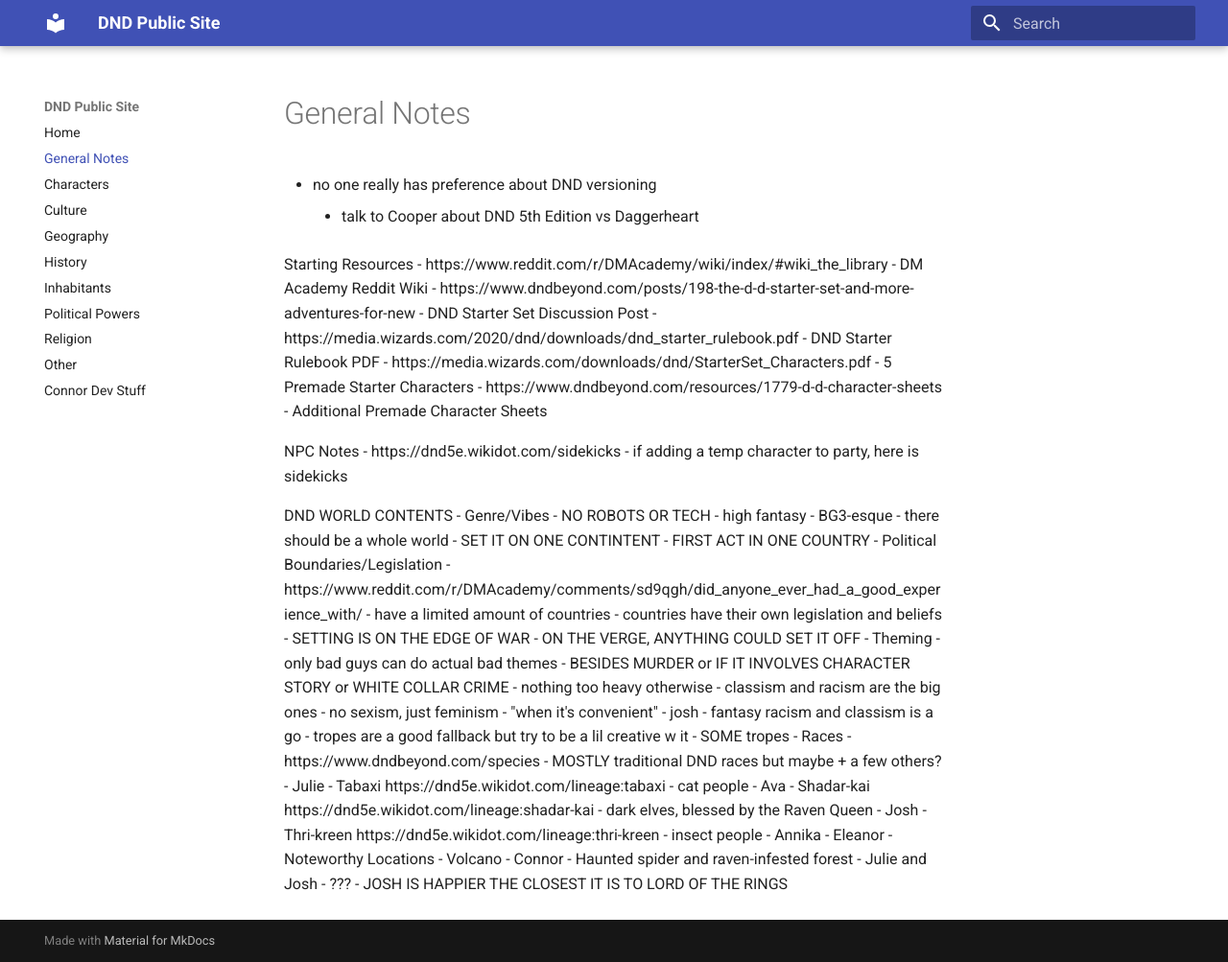
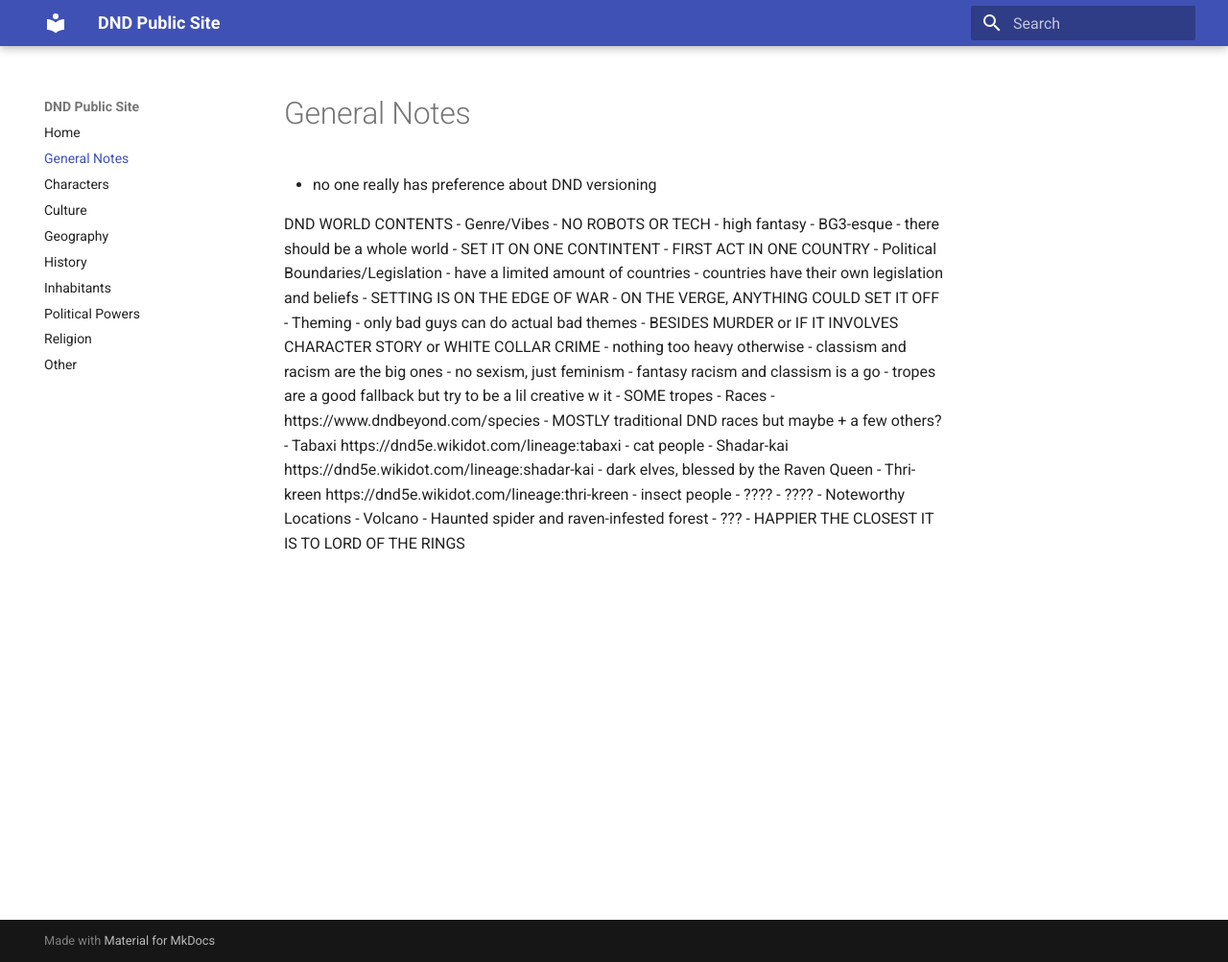
Before and after one commit to wallcon4488/DND-public, an MkDocs documentation site: the page built from docs/General World Notes.md, in a window 1280 px wide and 1003 px high. Shown: the whole window at 96% size. Built offline with MkDocs 1.6.1 and Material for MkDocs 9.7.7, drawn with Linux system fonts in a browser that asks for light colours.

Commit message:
updated pages to be more personalized

```diff
--- a/docs/General World Notes.md
+++ b/docs/General World Notes.md
@@ -1,21 +1,4 @@
 - no one really has preference about DND versioning
-	- talk to Cooper about DND 5th Edition vs Daggerheart
-
-Starting Resources
-- https://www.reddit.com/r/DMAcademy/wiki/index/#wiki_the_library
-	- DM Academy Reddit Wiki
-- https://www.dndbeyond.com/posts/198-the-d-d-starter-set-and-more-adventures-for-new
-	- DND Starter Set Discussion Post
-- https://media.wizards.com/2020/dnd/downloads/dnd_starter_rulebook.pdf
-	- DND Starter Rulebook PDF
-- https://media.wizards.com/downloads/dnd/StarterSet_Characters.pdf
-	- 5 Premade Starter Characters
-- https://www.dndbeyond.com/resources/1779-d-d-character-sheets
-	- Additional Premade Character Sheets
-
-NPC Notes
-- https://dnd5e.wikidot.com/sidekicks
-	- if adding a temp character to party, here is sidekicks
 
 DND WORLD CONTENTS
 - Genre/Vibes
@@ -25,7 +8,7 @@ DND WORLD CONTENTS
 - there should be a whole world
 	- SET IT ON ONE CONTINTENT
 		- FIRST ACT IN ONE COUNTRY
-- Political Boundaries/Legislation - https://www.reddit.com/r/DMAcademy/comments/sd9qgh/did_anyone_ever_had_a_good_experience_with/
+- Political Boundaries/Legislation
 	- have a limited amount of countries
 	- countries have their own legislation and beliefs
 	- SETTING IS ON THE EDGE OF WAR
@@ -36,24 +19,21 @@ DND WORLD CONTENTS
 		- nothing too heavy otherwise
 	- classism and racism are the big ones
 		- no sexism, just feminism
-			- "when it's convenient" - josh
 	- fantasy racism and classism is a go
 	- tropes are a good fallback but try to be a lil creative w it
 		- SOME tropes
 - Races - https://www.dndbeyond.com/species
 	- MOSTLY traditional DND races but maybe + a few others?
-		- Julie - Tabaxi https://dnd5e.wikidot.com/lineage:tabaxi
+		- Tabaxi https://dnd5e.wikidot.com/lineage:tabaxi
 			- cat people
-		- Ava - Shadar-kai https://dnd5e.wikidot.com/lineage:shadar-kai
+		- Shadar-kai https://dnd5e.wikidot.com/lineage:shadar-kai
 			- dark elves, blessed by the Raven Queen
-		- Josh - Thri-kreen https://dnd5e.wikidot.com/lineage:thri-kreen
+		- Thri-kreen https://dnd5e.wikidot.com/lineage:thri-kreen
 			- insect people
-		- Annika
-		- Eleanor
+		- ????
+		- ????
 - Noteworthy Locations
 	- Volcano
-		- Connor
 	- Haunted spider and raven-infested forest
-		- Julie and Josh
 	- ???
-- JOSH IS HAPPIER THE CLOSEST IT IS TO LORD OF THE RINGS
+- HAPPIER THE CLOSEST IT IS TO LORD OF THE RINGS
--- a/mkdocs.yml
+++ b/mkdocs.yml
@@ -13,4 +13,3 @@ nav:
   - Political Powers: IGNORE THIS/Political Powers Nav.md
   - Religion: IGNORE THIS/Religion Nav.md
   - Other: IGNORE THIS/Unique Characteristics Nav.md
-  - Connor Dev Stuff: Connor Dev Reference.md
```
Also changed, not shown: docs/Characters/Tabaxi PC.md (added, +1 -0 lines), docs/Connor Dev Reference.md (deleted, +0 -16 lines), docs/IGNORE THIS/Character Nav.md (+0 -1 lines), docs/IGNORE THIS/Culture Nav.md (+0 -2 lines), docs/IGNORE THIS/Geography Nav.md (+0 -2 lines), docs/Characters/Character 1.md (deleted), docs/Characters/Genasi PC.md (added), docs/Characters/Orc PC.md (added), docs/Characters/Thri-kreen PC.md (added), 1 other file.
